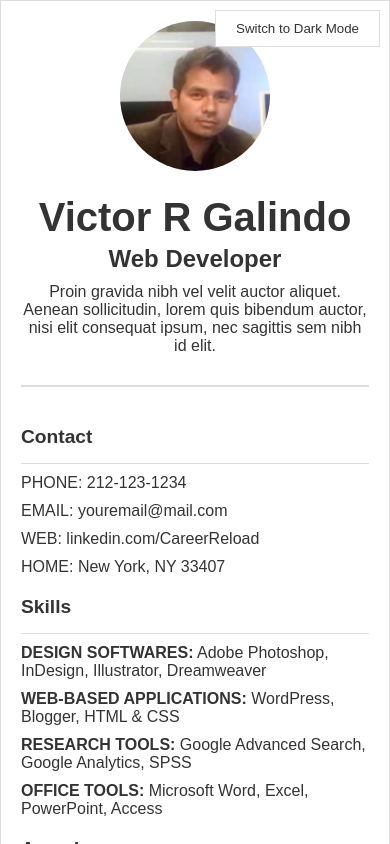
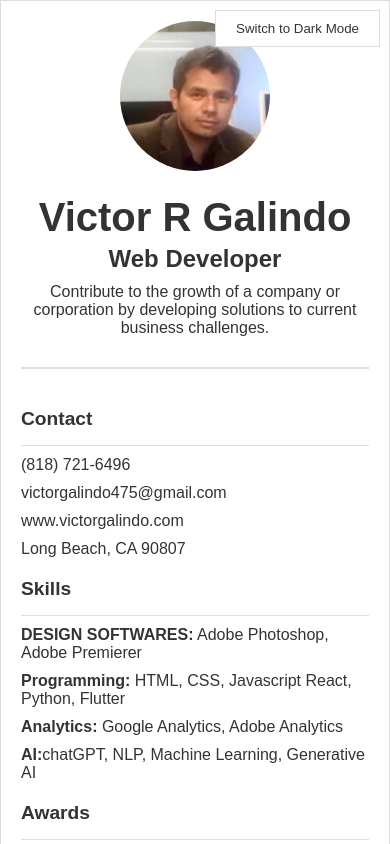
Before and after one commit to victoraul1/resume, a React (Create React App) app: page / in a window 390 px wide. Shown: the top 844 px of the page. Built offline with nearby package versions, Linux system fonts and the light colour scheme.

Commit message:
Updated project structure and files for responsive grid

```diff
--- a/src/components/Resume.js
+++ b/src/components/Resume.js
@@ -11,7 +11,7 @@ function Resume() {
         <div className="header-info">
           <h1>Victor R Galindo</h1>
           <h2>Web Developer</h2>
-          <p>Proin gravida nibh vel velit auctor aliquet. Aenean sollicitudin, lorem quis bibendum auctor, nisi elit consequat ipsum, nec sagittis sem nibh id elit.</p>
+          <p>Contribute to the growth of a company or corporation by developing solutions to current business challenges.</p>
         </div>
       </div>
 
@@ -20,19 +20,19 @@ function Resume() {
           <section>
             <h3>Contact</h3>
             <div className="underline"></div>
-            <p>PHONE: 212-123-1234</p>
-            <p>EMAIL: youremail@mail.com</p>
-            <p>WEB: linkedin.com/CareerReload</p>
-            <p>HOME: New York, NY 33407</p>
+            <p>(818) 721-6496</p>
+            <p>victorgalindo475@gmail.com</p>
+            <p>www.victorgalindo.com</p>
+            <p>Long Beach, CA 90807</p>
           </section>
 
           <section>
             <h3>Skills</h3>
             <div className="underline"></div>
-            <p><strong>DESIGN SOFTWARES:</strong> Adobe Photoshop, InDesign, Illustrator, Dreamweaver</p>
-            <p><strong>WEB-BASED APPLICATIONS:</strong> WordPress, Blogger, HTML & CSS</p>
-            <p><strong>RESEARCH TOOLS:</strong> Google Advanced Search, Google Analytics, SPSS</p>
-            <p><strong>OFFICE TOOLS:</strong> Microsoft Word, Excel, PowerPoint, Access</p>
+            <p><strong>DESIGN SOFTWARES:</strong> Adobe Photoshop, Adobe Premierer</p>
+            <p><strong>Programming:</strong> HTML, CSS, Javascript React, Python, Flutter</p>
+            <p><strong>Analytics:</strong> Google Analytics, Adobe Analytics</p>
+            <p><strong>AI:</strong>chatGPT, NLP, Machine Learning, Generative AI</p>
           </section>
 
           <section>
```
